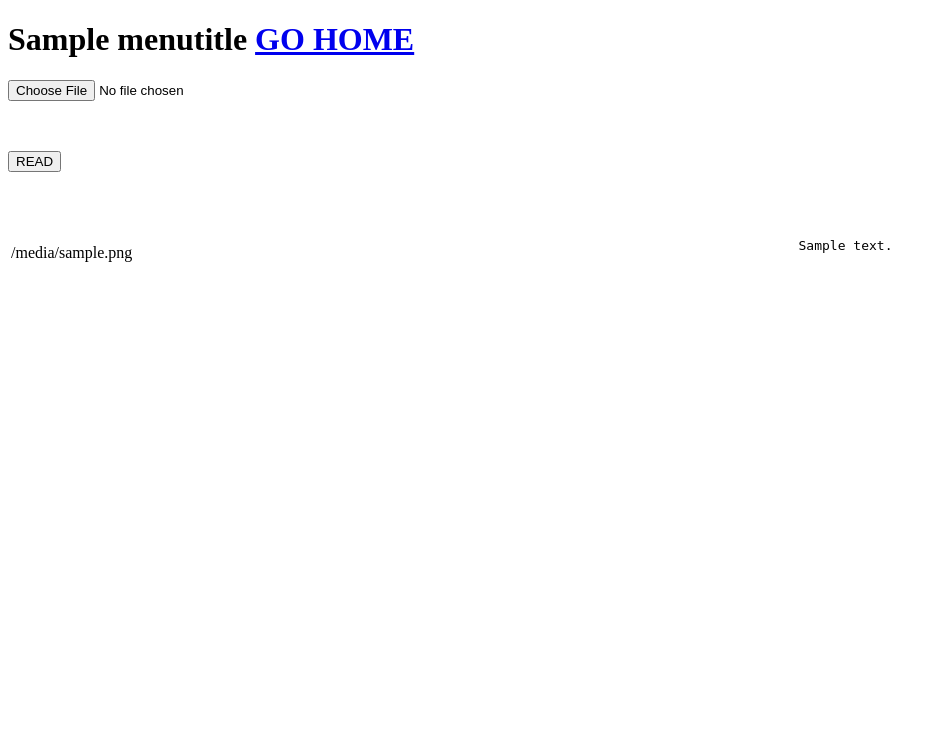
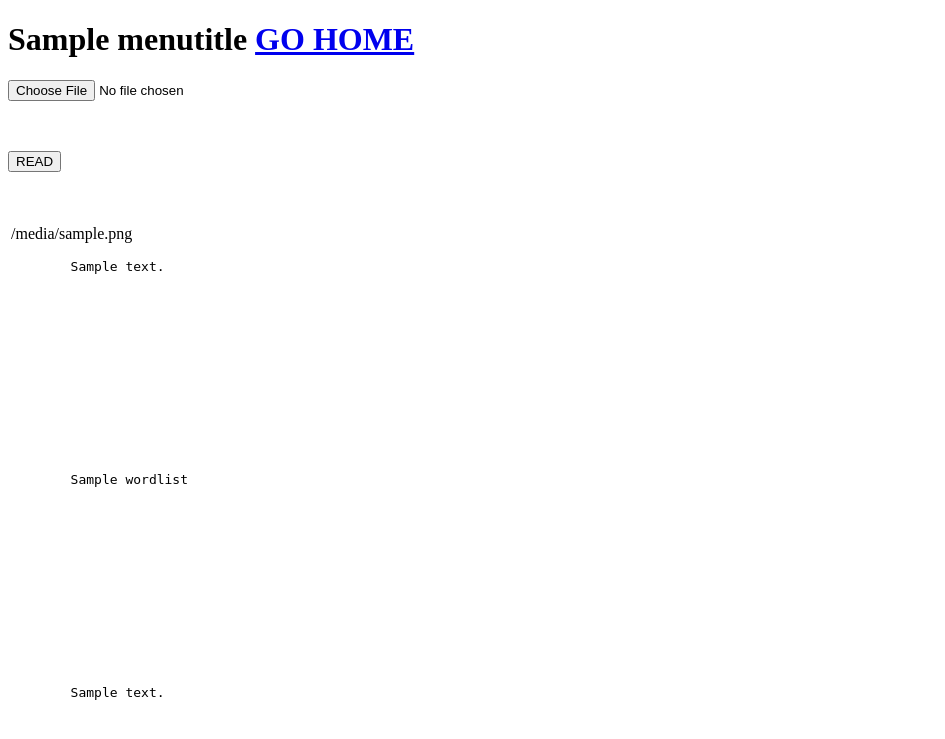
Before and after one commit to gkawlals/MedicinePRJ, a Django app: template templates/ocr_upload.html in a window 1280 px wide. Shown: the top 739 px of the page, without its empty margins (0-945 px from the left). Run offline with Django 3.2, Linux system fonts and the light colour scheme; the template is opened without the code that fills it: most values are stand-ins (such as "Sample title", 1, 10 or a date in 2020).

Commit message:
Algorithm making

```diff
--- a/templates/ocr_upload.html
+++ b/templates/ocr_upload.html
@@ -48,13 +48,23 @@
                         {{imgname}}
                     {% endif %}
             </td>
-            <td style="width : 50%">
-                <pre>
-                    {{resulttext}}
-                </pre>
-            </td>
         </tr>
     </table>
+</div>
+<div style="width : 50%; height : 200px;">
+    <pre style="width : 100%; height : 100%;">
+        {{resulttext}}
+    </pre>
+</div>
+<div style="width : 50%; height : 200px;">
+    <pre style="width : 100%; height : 100%;">
+        {{wordlist}}
+    </pre>
+</div>
+<div>
+    <pre>
+        {{ textlist }}
+    </pre>
 </div>
 
 </body>
```
Also changed, not shown: pycor/views.py (+13 -8 lines), static/source/src_2021-08-02_21.39.48.png (deleted), static/source/src_2021-08-02_21.39.48_FFZFZfT.png (deleted), static/source/src_2021-08-02_21.39.48_KnwTfSY.png (deleted).
